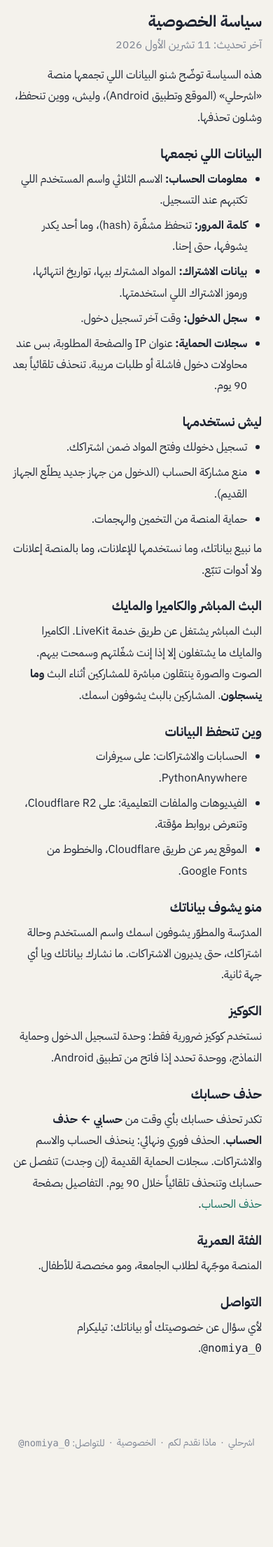
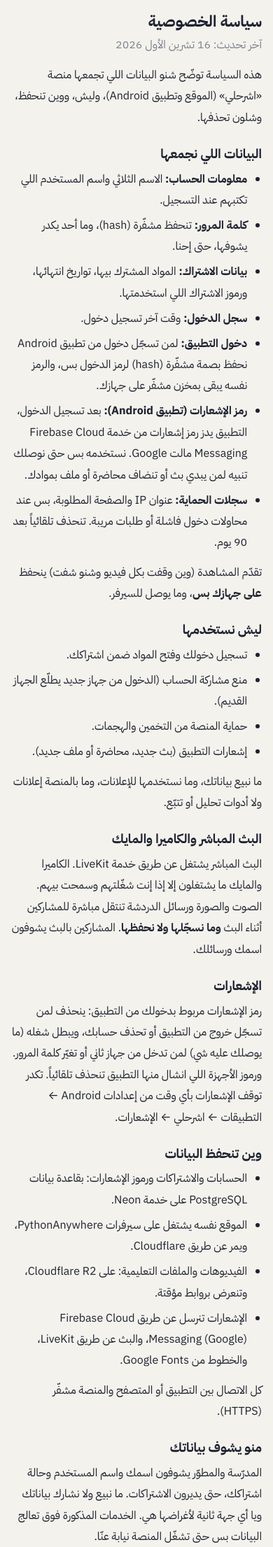
Before and after one commit to alnsrawybwdy7-debug/eshrahli, a Flask app: page /privacy in a window 390 px wide. Shown: the part 59-2270 px from the top of the page at 70% size. Before the commit the page ends 2131 px from the top, so only its background shows below. Run offline with Flask 3, Linux system fonts and the light colour scheme.

Commit message:
Privacy page: match what the app and server really collect
- Accounts and push tokens are stored in PostgreSQL on Neon; the site runs
  on PythonAnywhere behind Cloudflare
- Mention the Firebase notification token, when it is deleted or stops
  working, and how to turn notifications off
- Live chat is not stored, watch progress stays on the phone, service
  providers process data only to run the platform
- Delete-account page lists app logins and notification tokens
- .env.example: support email eshrahli.support@gmail.com

Co-Authored-By: Claude Opus 5.5 <noreply@anthropic.com>

```diff
--- a/templates/legal/delete.html
+++ b/templates/legal/delete.html
@@ -17,6 +17,7 @@
   <ul>
     <li>الحساب: الاسم الثلاثي، اسم المستخدم، وكلمة المرور.</li>
     <li>كل اشتراكاتك بالمواد وتواريخها.</li>
+    <li>دخولك من تطبيق Android ورموز الإشعارات المربوطة بيه.</li>
   </ul>
   <h2>شنو يبقى ولمتى</h2>
   <ul>
--- a/templates/legal/privacy.html
+++ b/templates/legal/privacy.html
@@ -8,7 +8,7 @@
 {% block content %}
 <article class="legal">
   <h1>سياسة الخصوصية</h1>
-  <p class="muted">آخر تحديث: 11 تشرين الأول 2026</p>
+  <p class="muted">آخر تحديث: 16 تشرين الأول 2026</p>
 
   <p>هذه السياسة توضّح شنو البيانات اللي تجمعها منصة «{{ site_name }}» (الموقع وتطبيق Android)، وليش، ووين تنحفظ، وشلون تحذفها.</p>
 
@@ -18,35 +18,44 @@
     <li><b>كلمة المرور:</b> تنحفظ مشفّرة (hash)، وما أحد يكدر يشوفها، حتى إحنا.</li>
     <li><b>بيانات الاشتراك:</b> المواد المشترك بيها، تواريخ انتهائها، ورموز الاشتراك اللي استخدمتها.</li>
     <li><b>سجل الدخول:</b> وقت آخر تسجيل دخول.</li>
+    <li><b>دخول التطبيق:</b> لمن تسجّل دخول من تطبيق Android نحفظ بصمة مشفّرة (hash) لرمز الدخول بس، والرمز نفسه يبقى بمخزن مشفّر على جهازك.</li>
+    <li><b>رمز الإشعارات (تطبيق Android):</b> بعد تسجيل الدخول، التطبيق يدز رمز إشعارات من خدمة Firebase Cloud Messaging مالت Google. نستخدمه بس حتى نوصلك تنبيه لمن يبدي بث أو تنضاف محاضرة أو ملف بموادك.</li>
     <li><b>سجلات الحماية:</b> عنوان IP والصفحة المطلوبة، بس عند محاولات دخول فاشلة أو طلبات مريبة. تنحذف تلقائياً بعد 90 يوم.</li>
   </ul>
+  <p>تقدّم المشاهدة (وين وقفت بكل فيديو وشنو شفت) ينحفظ <b>على جهازك بس</b>، وما يوصل للسيرفر.</p>
 
   <h2>ليش نستخدمها</h2>
   <ul>
     <li>تسجيل دخولك وفتح المواد ضمن اشتراكك.</li>
     <li>منع مشاركة الحساب (الدخول من جهاز جديد يطلّع الجهاز القديم).</li>
     <li>حماية المنصة من التخمين والهجمات.</li>
+    <li>إشعارات التطبيق (بث جديد، محاضرة أو ملف جديد).</li>
   </ul>
-  <p>ما نبيع بياناتك، وما نستخدمها للإعلانات، وما بالمنصة إعلانات ولا أدوات تتبّع.</p>
+  <p>ما نبيع بياناتك، وما نستخدمها للإعلانات، وما بالمنصة إعلانات ولا أدوات تحليل أو تتبّع.</p>
 
   <h2>البث المباشر والكاميرا والمايك</h2>
-  <p>البث المباشر يشتغل عن طريق خدمة LiveKit. الكاميرا والمايك ما يشتغلون إلا إذا إنت شغّلتهم وسمحت بيهم. الصوت والصورة ينتقلون مباشرة للمشاركين أثناء البث <b>وما ينسجلون</b>. المشاركين بالبث يشوفون اسمك.</p>
+  <p>البث المباشر يشتغل عن طريق خدمة LiveKit. الكاميرا والمايك ما يشتغلون إلا إذا إنت شغّلتهم وسمحت بيهم. الصوت والصورة ورسائل الدردشة تنتقل مباشرة للمشاركين أثناء البث <b>وما نسجّلها ولا نحفظها</b>. المشاركين بالبث يشوفون اسمك ورسائلك.</p>
+
+  <h2>الإشعارات</h2>
+  <p>رمز الإشعارات مربوط بدخولك من التطبيق: ينحذف لمن تسجّل خروج من التطبيق أو تحذف حسابك، ويبطل شغله (ما يوصلك عليه شي) لمن تدخل من جهاز ثاني أو تغيّر كلمة المرور. ورموز الأجهزة اللي انشال منها التطبيق تنحذف تلقائياً. تكدر توقف الإشعارات بأي وقت من إعدادات Android ← التطبيقات ← {{ site_name }} ← الإشعارات.</p>
 
   <h2>وين تنحفظ البيانات</h2>
   <ul>
-    <li>الحسابات والاشتراكات: على سيرفرات PythonAnywhere.</li>
+    <li>الحسابات والاشتراكات ورموز الإشعارات: بقاعدة بيانات PostgreSQL على خدمة Neon.</li>
+    <li>الموقع نفسه يشتغل على سيرفرات PythonAnywhere، ويمر عن طريق Cloudflare.</li>
     <li>الفيديوهات والملفات التعليمية: على Cloudflare R2، وتنعرض بروابط مؤقتة.</li>
-    <li>الموقع يمر عن طريق Cloudflare، والخطوط من Google Fonts.</li>
+    <li>الإشعارات تنرسل عن طريق Firebase Cloud Messaging (Google)، والبث عن طريق LiveKit، والخطوط من Google Fonts.</li>
   </ul>
+  <p>كل الاتصال بين التطبيق أو المتصفح والمنصة مشفّر (HTTPS).</p>
 
   <h2>منو يشوف بياناتك</h2>
-  <p>{{ teacher_label }} والمطوّر يشوفون اسمك واسم المستخدم وحالة اشتراكك، حتى يديرون الاشتراكات. ما نشارك بياناتك ويا أي جهة ثانية.</p>
+  <p>{{ teacher_label }} والمطوّر يشوفون اسمك واسم المستخدم وحالة اشتراكك، حتى يديرون الاشتراكات. ما نبيع ولا نشارك بياناتك ويا أي جهة ثانية لأغراضها هي. الخدمات المذكورة فوق تعالج البيانات بس حتى تشغّل المنصة نيابة عنّا.</p>
 
   <h2>الكوكيز</h2>
   <p>نستخدم كوكيز ضرورية فقط: وحدة لتسجيل الدخول وحماية النماذج، ووحدة تحدد إذا فاتح من تطبيق Android.</p>
 
   <h2>حذف حسابك</h2>
-  <p>تكدر تحذف حسابك بأي وقت من <b>حسابي ← حذف الحساب</b>. الحذف فوري ونهائي: ينحذف الحساب والاسم والاشتراكات. سجلات الحماية القديمة (إن وجدت) تنفصل عن حسابك وتنحذف تلقائياً خلال 90 يوم. التفاصيل بصفحة <a href="{{ url_for('auth.delete_account_info') }}">حذف الحساب</a>.</p>
+  <p>تكدر تحذف حسابك بأي وقت من <b>حسابي ← حذف الحساب</b>. الحذف فوري ونهائي: ينحذف الحساب والاسم والاشتراكات، وكل دخول من التطبيق ورموز الإشعارات. سجلات الحماية القديمة (إن وجدت) تنفصل عن حسابك وتنحذف تلقائياً خلال 90 يوم. التفاصيل بصفحة <a href="{{ url_for('auth.delete_account_info') }}">حذف الحساب</a>.</p>
 
   <h2>الفئة العمرية</h2>
   <p>المنصة موجّهة لطلاب الجامعة، ومو مخصصة للأطفال.</p>
```
Also changed, not shown: 1 other file.
